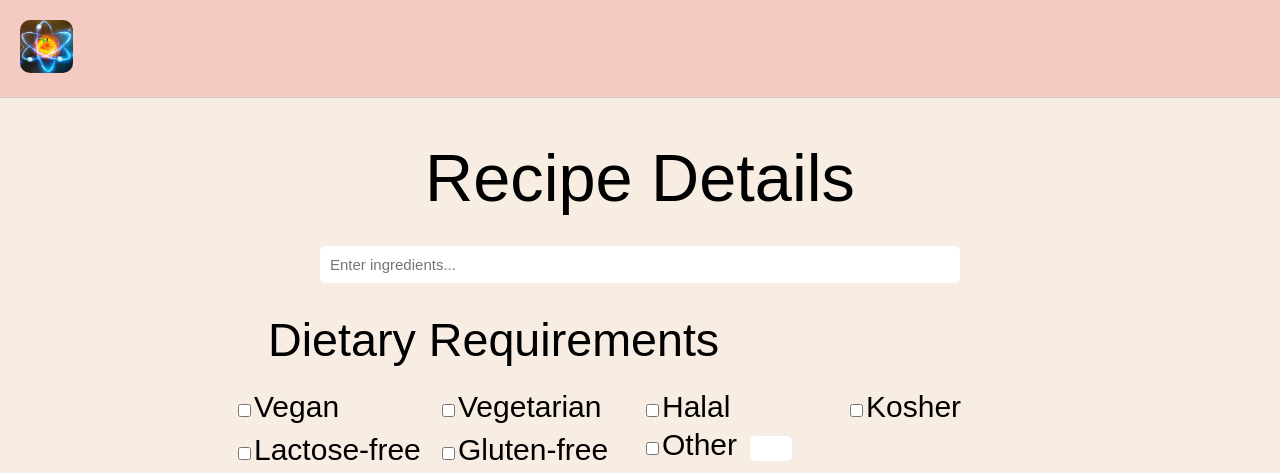
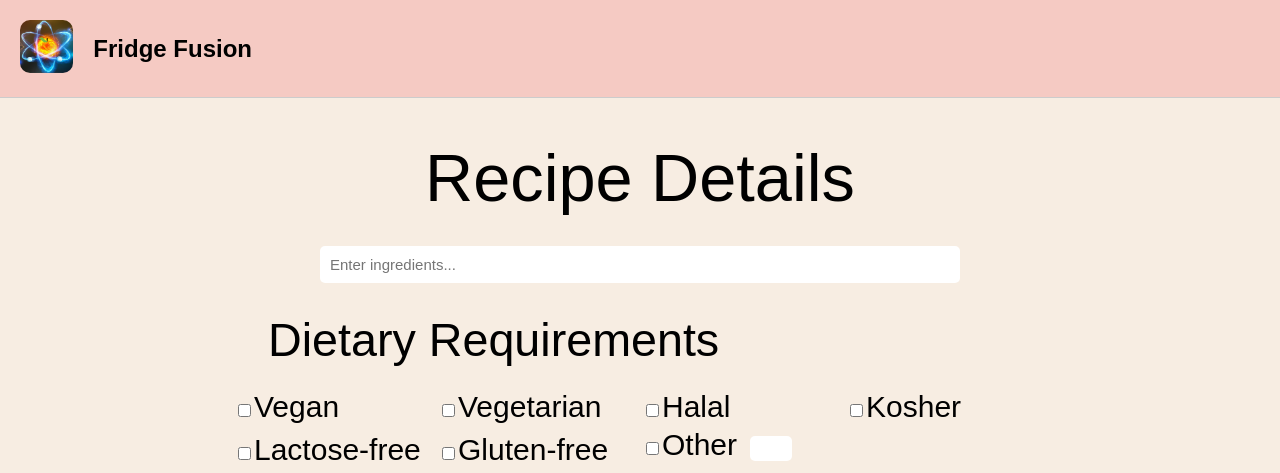
Before and after one commit to AX-0/FridgeFusion, a Flask app: page /recipe in a window 1280 px wide. Shown: the top 473 px of the page. Run offline with Flask 3, Linux system fonts and the light colour scheme; parts of the project's set-up code (start-up, migrations or seed data) failed here and were passed over; some web fonts are replaced.

Commit message:
logo name

```diff
--- a/templates/InputIngredient.html
+++ b/templates/InputIngredient.html
@@ -21,6 +21,8 @@
     padding: 20px;
     border-bottom: 1px solid #ccc;
     margin-bottom: 40px;
+    display: flex;
+    align-items: center;
   }
 
   .title {
@@ -30,11 +32,20 @@
     margin-bottom: 30px;
   }
 
-  .logo {
+  .logo img{
     width: 40pt;
     height: 40pt;
     margin-right: 20px;
     border-radius: 10px;
+  }
+
+  .company-name {
+    text-align: left;
+}
+
+  .company-name h1 {
+      margin: 0;
+      font-size: 24px;
   }
 
   .input-section {
@@ -103,8 +114,13 @@
 <body>
 
 <div class="header">
-  <a href="HomePage.html">
-    <img src="logo.png" alt="Logo" class="logo"></a>
+    <div class="logo">
+      <a href="HomePage.html"><img src="logo.png" alt="Logo"></a>
+    </div>
+  <div class="company-name">
+      <h1>Fridge Fusion</h1>
+  </div>
+  </div>
 </div>
 <div class="title">Recipe Details</div>
 
```
Also changed, not shown: templates/Recipe.html (+21 -6 lines).
